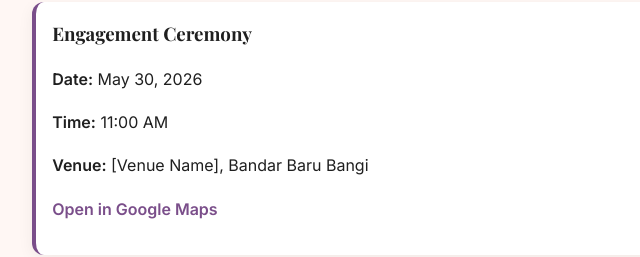
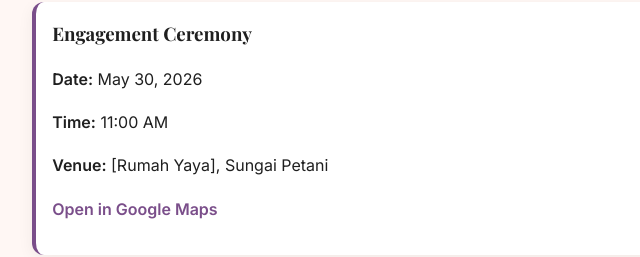
Before and after one commit to Maqil0283/try, a plain HTML site: page index.html in a window 1280 px wide. Shown: the part 970-1227 px from the top of the page, 197-837 px from the left. Drawn offline with nearby package versions, Linux system fonts and the light colour scheme.

Commit message:
Update venue name and location for engagement ceremony

```diff
--- a/index.html
+++ b/index.html
@@ -178,7 +178,7 @@
           <h3>Engagement Ceremony</h3>
           <p><strong>Date:</strong> May 30, 2026</p>
           <p><strong>Time:</strong> 11:00 AM</p>
-          <p><strong>Venue:</strong> [Venue Name], Bandar Baru Bangi</p>
+          <p><strong>Venue:</strong> [Rumah Yaya], Sungai Petani</p>
           <p><a class="link" href="https://maps.google.com/?q=Bandar%20Baru%20Bangi" target="_blank" rel="noopener">Open in Google Maps</a></p>
         </article>
         <article class="event-card">
```
